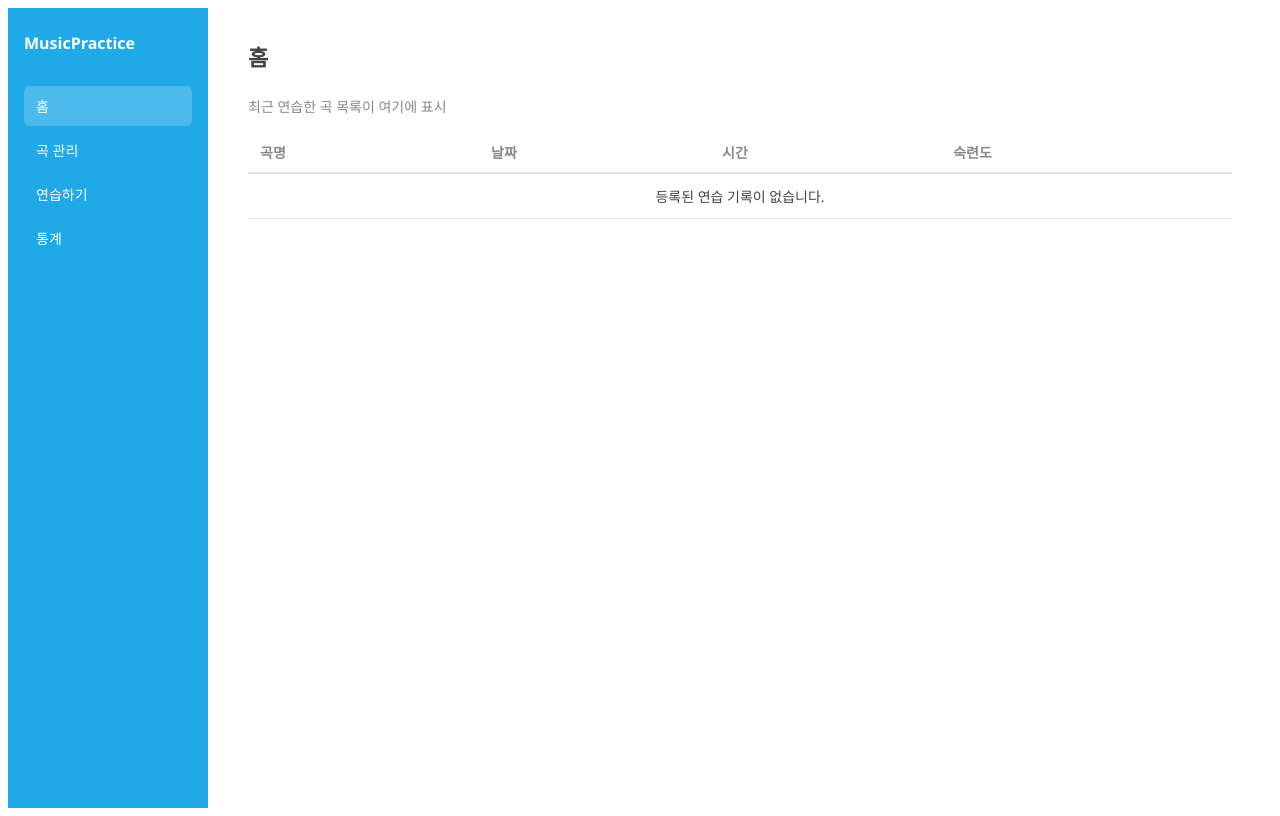
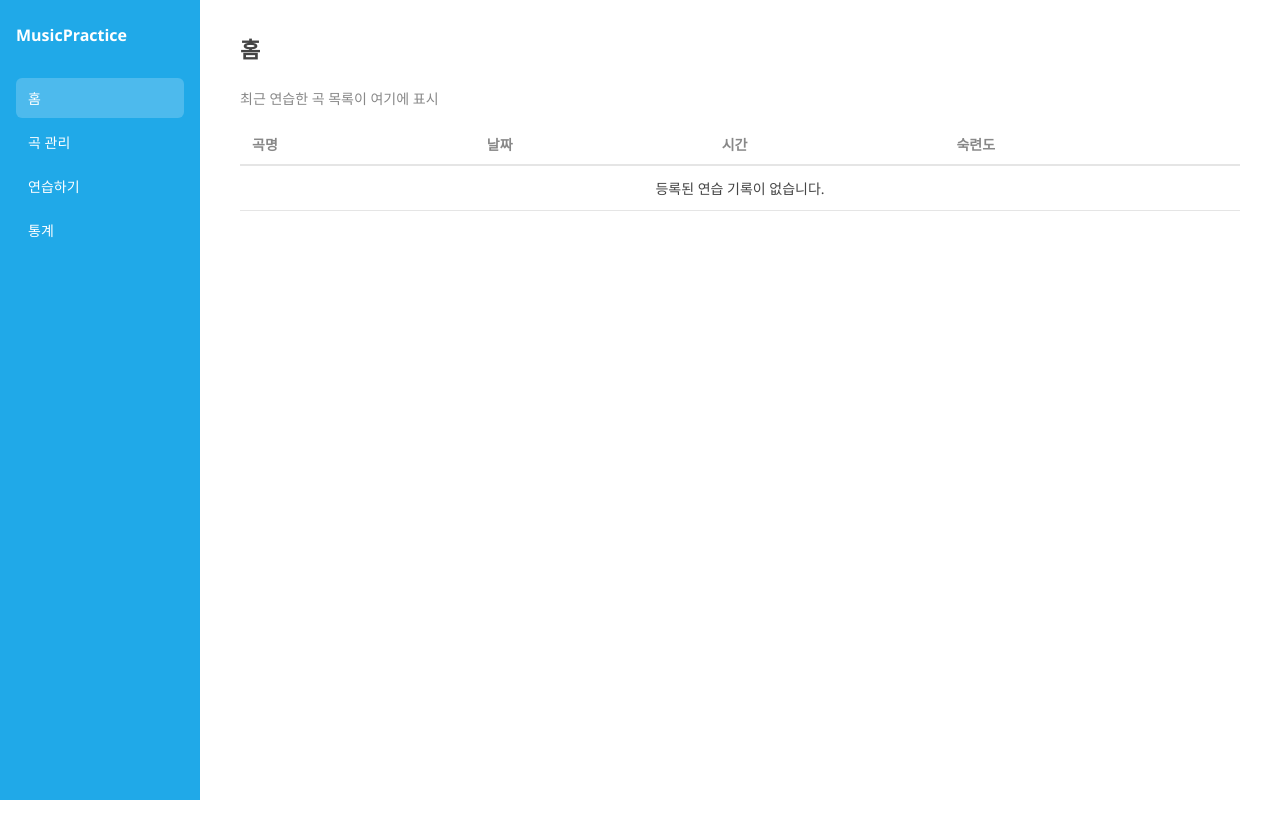
Before and after one commit to aang-ang/musicpractice, a Vue app in the folder frontend/: page / in a window 1280 px wide. Built offline with nearby package versions, Linux system fonts and the light colour scheme.

Commit message:
fix: 전체 레이아웃 overflow 추가
- 스크롤 생김 방지를 위해 overflow 추가

```diff
--- a/frontend/index.html
+++ b/frontend/index.html
@@ -11,3 +11,15 @@
     <script type="module" src="/src/main.js"></script>
   </body>
 </html>
+
+<style>
+    html, body {
+        margin: 0;
+        padding: 0;
+        height: 100%;
+        overflow: hidden;
+    }
+    #app {
+        height: 100%;
+    }
+</style>
--- a/frontend/src/App.vue
+++ b/frontend/src/App.vue
@@ -41,6 +41,7 @@
   .layout {
     display: flex;
     height: 100vh;
+    overflow: hidden;
   }
 
   .sidebar {
@@ -78,7 +79,6 @@
   .content {
     flex: 1;
     padding: 32px 40px;
-    overflow-y: auto;
   }
   .page-title {
     font-size: 22px;
```
